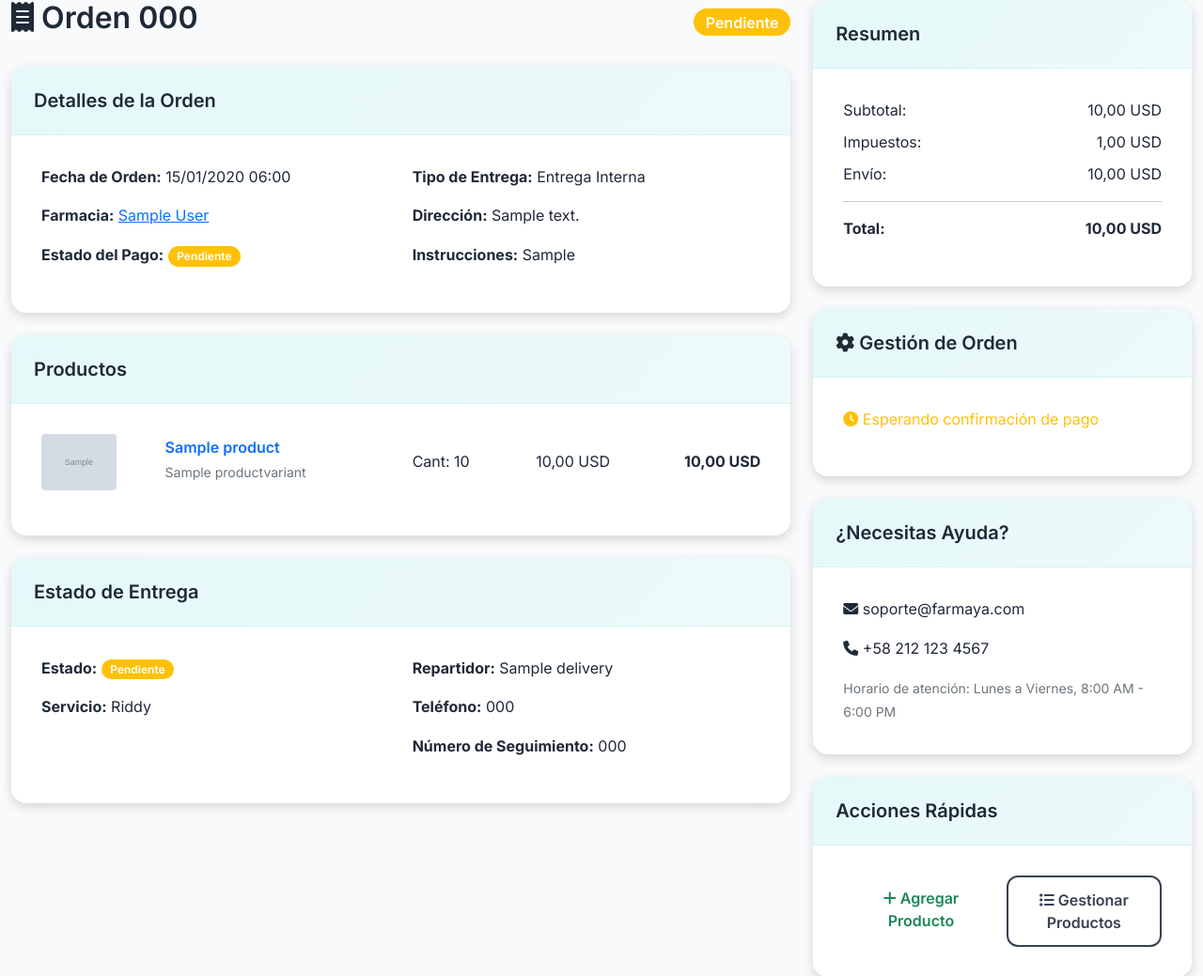
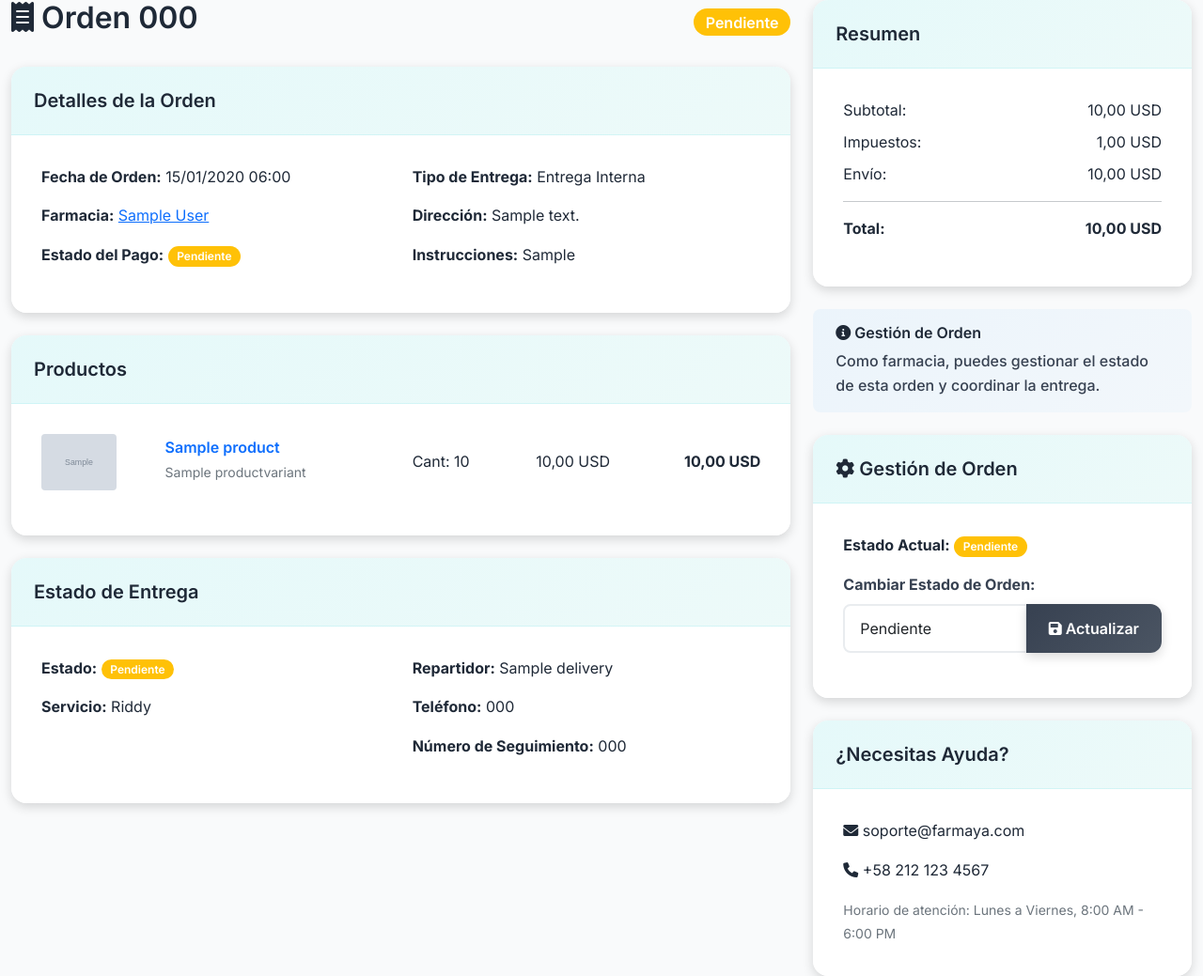
Before and after one commit to JustinnDev/Farmacia, a Django app: page /orders/order/1/ in a window 1280 px wide. Shown: the part 105-1144 px from the top of the page at 94% size. Run offline with Django 5.2, Linux system fonts and the light colour scheme; a user stored in the database is signed in; tables that the repository leaves empty hold one stand-in row (values such as "Sample post"); grey boxes marked "Sample" are stand-in pictures.

Commit message:
Refactorizacion codigo frontend

```diff
--- a/farmaya/context_processors.py
+++ b/farmaya/context_processors.py
@@ -19,7 +19,16 @@ def pharmacy_context(request):
             return {
                 'pending_orders_count': pending_orders_count,
                 'low_stock_count': low_stock_count,
+                'is_pharmacy': True,
+                'pharmacy_name': pharmacy.pharmacy_name,
             }
         except PharmacyProfile.DoesNotExist:
             pass
+    elif request.user.is_authenticated:
+        # Contador de items en carrito para clientes
+        cart_items_count = len(request.session.get('cart', {}))
+        return {
+            'is_client': True,
+            'cart_items_count': cart_items_count,
+        }
     return {}
--- a/orders/views.py
+++ b/orders/views.py
@@ -16,7 +16,11 @@ from users.models import ClientProfile
 def cart_detail(request):
     """Vista del carrito de compras"""
     cart = Cart(request)
-    return render(request, 'orders/cart_detail.html', {'cart': cart})
+    cart_total = cart.get_total_price()
+    return render(request, 'orders/cart_detail.html', {
+        'cart': cart,
+        'cart_total': cart_total,
+    })
 
 
 @login_required
@@ -87,10 +91,16 @@ def checkout(request):
     else:
         form = OrderForm()
 
+    # Variables calculadas para el template
+    cart_total = cart.get_total_price()
+    pharmacy_info = cart.get_pharmacy()
+
     return render(request, 'orders/checkout.html', {
         'cart': cart,
         'form': form,
         'client_profile': client_profile,
+        'cart_total': cart_total,
+        'pharmacy_info': pharmacy_info,
     })
 
 
@@ -150,6 +160,8 @@ def order_detail(request, order_id):
         can_review = (order.order_status == 'delivered' and not hasattr(order, 'review'))
         can_pay = (order.payment_status == 'pending' and order.order_status == 'pending')
         is_pharmacy_view = False
+        is_client_view = True
+        order_status_choices = []  # Clientes no pueden cambiar estado
     else:
         # Para farmacias, verificar que la orden pertenece a sus productos
         from users.models import PharmacyProfile
@@ -159,12 +171,17 @@ def order_detail(request, order_id):
         can_review = False
         can_pay = False
         is_pharmacy_view = True
+        is_client_view = False
+        # Todas las opciones de estado para farmacias
+        order_status_choices = Order.ORDER_STATUS_CHOICES
 
     context = {
         'order': order,
         'can_review': can_review,
         'can_pay': can_pay,
         'is_pharmacy_view': is_pharmacy_view,
+        'is_client_view': is_client_view,
+        'order_status_choices': order_status_choices,
     }
     return render(request, 'orders/order_detail.html', context)
 
@@ -177,12 +194,21 @@ def order_list(request):
     if request.user.user_type == 'client':
         client_profile = get_object_or_404(ClientProfile, user=request.user)
         orders = Order.objects.filter(client=client_profile).order_by('-created_at')
+        is_client = True
+        is_pharmacy = False
     else:
         # Para farmacias, mostrar órdenes de sus productos
         pharmacy_profile = get_object_or_404(PharmacyProfile, user=request.user)
         orders = Order.objects.filter(pharmacy=pharmacy_profile).order_by('-created_at')
+        is_client = False
+        is_pharmacy = True
 
-    return render(request, 'orders/order_list.html', {'orders': orders})
+    context = {
+        'orders': orders,
+        'is_client': is_client,
+        'is_pharmacy': is_pharmacy,
+    }
+    return render(request, 'orders/order_list.html', context)
 
 
 @login_required
@@ -210,7 +236,28 @@ def update_order_status(request, order_id):
 
     if request.method == 'POST':
         new_status = request.POST.get('status')
-        if new_status in ['confirmed', 'preparing', 'ready_for_delivery']:
+        # Permitir todos los estados de ORDER_STATUS_CHOICES
+        valid_statuses = [choice[0] for choice in Order.ORDER_STATUS_CHOICES]
+        if new_status in valid_statuses:
+            # Si el estado seleccionado es el mismo que el actual
+            if new_status == order.order_status:
+                # Verificar si hay un estado siguiente lógico en el flujo
+                status_flow = ['pending', 'paid', 'confirmed', 'preparing', 'ready_for_delivery', 'in_delivery', 'delivered', 'cancelled']
+                current_index = status_flow.index(order.order_status) if order.order_status in status_flow else -1
+
+                if current_index >= 0 and current_index < len(status_flow) - 1:
+                    next_status = status_flow[current_index + 1]
+                    # Solo permitir avanzar al siguiente estado lógico (excepto cancelled que es especial)
+                    if next_status != 'cancelled':
+                        new_status = next_status
+                        messages.info(request, f'Actualizando automáticamente al siguiente estado: {Order.ORDER_STATUS_CHOICES[current_index + 1][1]}')
+                    else:
+                        messages.warning(request, f'La orden ya está en estado final: {order.get_order_status_display()}. No se puede avanzar más.')
+                        return redirect('orders:order_detail', order_id=order.id)
+                else:
+                    messages.warning(request, f'La orden ya está en estado final: {order.get_order_status_display()}. No se puede actualizar más.')
+                    return redirect('orders:order_detail', order_id=order.id)
+
             # Si la orden se confirma (pago confirmado), descontar stock automáticamente
             if new_status == 'confirmed' and order.order_status == 'paid':
                 # Descontar stock de cada producto en la orden
--- a/templates/base.html
+++ b/templates/base.html
@@ -12,11 +12,11 @@
     {% block extra_head %}{% endblock %}
 </head>
 <body>
-    <nav class="navbar navbar-expand-lg {% if user.is_authenticated and user.user_type == 'pharmacy' %}navbar-dark bg-dark{% else %}navbar-dark bg-primary{% endif %}">
+    <nav class="navbar navbar-expand-lg {% if is_pharmacy %}navbar-dark bg-dark{% else %}navbar-dark bg-primary{% endif %}">
         <div class="container-fluid">
-            <a class="navbar-brand fw-bold" href="{% if user.is_authenticated and user.user_type == 'pharmacy' %}{% url 'users:pharmacy_dashboard' %}{% else %}{% url 'users:home' %}{% endif %}">
+            <a class="navbar-brand fw-bold" href="{% if is_pharmacy %}{% url 'users:pharmacy_dashboard' %}{% else %}{% url 'users:home' %}{% endif %}">
                 <i class="fas fa-pills me-2"></i> FarmaYa
-                {% if user.is_authenticated and user.user_type == 'pharmacy' %}
+                {% if is_pharmacy %}
                     <small class="text-muted ms-2">Panel Farmacia</small>
                 {% endif %}
             </a>
@@ -26,7 +26,7 @@
             <div class="collapse navbar-collapse" id="navbarNav">
                 <ul class="navbar-nav me-auto">
                     {% if user.is_authenticated %}
-                        {% if user.user_type == 'client' %}
+                        {% if is_client %}
                             <!-- Navegación Cliente -->
                             <li class="nav-item">
                                 <a class="nav-link" href="{% url 'products:product_list' %}">
@@ -79,12 +79,12 @@
                 </ul>
                 <ul class="navbar-nav">
                     {% if user.is_authenticated %}
-                        {% if user.user_type == 'client' %}
+                        {% if is_client %}
                             <li class="nav-item">
                                 <a class="nav-link position-relative" href="{% url 'orders:cart_detail' %}">
                                     <i class="fas fa-shopping-cart"></i> Carrito
-                                    {% if request.session.cart %}
-                                        <span class="badge bg-danger ms-1">{{ request.session.cart|length }}</span>
+                                    {% if cart_items_count %}
+                                        <span class="badge bg-danger ms-1">{{ cart_items_count }}</span>
                                     {% endif %}
                                 </a>
                             </li>
@@ -97,8 +97,8 @@
                         <li class="nav-item dropdown">
                             <a class="nav-link dropdown-toggle" href="#" data-bs-toggle="dropdown">
                                 <i class="fas fa-user"></i>
-                                {% if user.user_type == 'pharmacy' %}
-                                    {{ user.pharmacy_profile.pharmacy_name|truncatechars:20 }}
+                                {% if is_pharmacy %}
+                                    {{ pharmacy_name|truncatechars:20 }}
                                 {% else %}
                                     {{ user.get_full_name|default:user.username }}
                                 {% endif %}
@@ -107,7 +107,7 @@
                                 <li><a class="dropdown-item" href="{% url 'users:profile' %}">
                                     <i class="fas fa-user-circle"></i> Perfil
                                 </a></li>
-                                {% if user.user_type == 'pharmacy' %}
+                                {% if is_pharmacy %}
                                     <li><a class="dropdown-item" href="{% url 'users:pharmacy_dashboard' %}">
                                         <i class="fas fa-tachometer-alt"></i> Dashboard
                                     </a></li>
--- a/templates/orders/cart_detail.html
+++ b/templates/orders/cart_detail.html
@@ -77,7 +77,7 @@
                 <div class="card-body">
                     <div class="d-flex justify-content-between mb-2">
                         <span>Subtotal:</span>
-                        <span>{{ cart.get_total_price }} USD</span>
+                        <span>{{ cart_total }} USD</span>
                     </div>
                     <div class="d-flex justify-content-between mb-2">
                         <span>Envío:</span>
@@ -86,7 +86,7 @@
                     <hr>
                     <div class="d-flex justify-content-between mb-3">
                         <strong>Total:</strong>
-                        <strong>{{ cart.get_total_price }} USD</strong>
+                        <strong>{{ cart_total }} USD</strong>
                     </div>
 
                     <div class="d-grid gap-2">
--- a/templates/orders/order_detail.html
+++ b/templates/orders/order_detail.html
@@ -213,42 +213,70 @@
 
         <!-- Panel de Gestión para Farmacias -->
         {% if is_pharmacy_view %}
+            <div class="alert alert-info mb-4">
+                <h6><i class="fas fa-info-circle"></i> Gestión de Orden</h6>
+                <p class="mb-0">Como farmacia, puedes gestionar el estado de esta orden y coordinar la entrega.</p>
+            </div>
+
             <div class="card mb-4">
                 <div class="card-header">
                     <h5 class="mb-0"><i class="fas fa-cog"></i> Gestión de Orden</h5>
                 </div>
                 <div class="card-body">
+                    <!-- Estado actual de la orden -->
+                    <div class="mb-3">
+                        <strong>Estado Actual:</strong>
+                        <span class="badge
+                            {% if order.order_status == 'pending' %}bg-warning
+                            {% elif order.order_status == 'paid' %}bg-info
+                            {% elif order.order_status == 'confirmed' %}bg-primary
+                            {% elif order.order_status == 'preparing' %}bg-secondary
+                            {% elif order.order_status == 'ready_for_delivery' %}bg-success
+                            {% elif order.order_status == 'in_delivery' %}bg-info
+                            {% elif order.order_status == 'delivered' %}bg-success
+                            {% else %}bg-danger{% endif %}">
+                            {{ order.get_order_status_display }}
+                        </span>
+                    </div>
+
+                    <!-- Selector de estado completo -->
+                    <div class="mb-3">
+                        <label class="form-label"><strong>Cambiar Estado de Orden:</strong></label>
+                        <form method="post" action="{% url 'orders:update_status' order.id %}" class="d-inline">
+                            {% csrf_token %}
+                            <div class="input-group">
+                                <select name="status" class="form-select" required>
+                                    <option value="">Seleccionar nuevo estado</option>
+                                    {% for status_value, status_display in order_status_choices %}
+                                        <option value="{{ status_value }}" {% if order.order_status == status_value %}selected{% endif %}>
+                                            {{ status_display }}
+                                        </option>
+                                    {% endfor %}
+                                </select>
+                                <button type="submit" class="btn btn-primary">
+                                    <i class="fas fa-save"></i> Actualizar
+                                </button>
+                            </div>
+                        </form>
+                    </div>
+
+                    <!-- Acciones rápidas basadas en estado actual -->
                     {% if order.order_status == 'paid' %}
-                        <p class="text-success mb-3"><i class="fas fa-check-circle"></i> Orden pagada y lista para preparación</p>
-
-                        {% if order.order_status == 'paid' %}
-                            <form method="post" action="{% url 'orders:update_status' order.id %}" class="mb-3">
-                                {% csrf_token %}
-                                <input type="hidden" name="status" value="confirmed">
-                                <button type="submit" class="btn btn-primary w-100">
-                                    <i class="fas fa-check"></i> Confirmar Orden
-                                </button>
-                            </form>
+                        <div class="alert alert-info">
+                            <small><i class="fas fa-info-circle"></i> <strong>Sugerencia:</strong> Confirma la orden para comenzar la preparación</small>
+                        </div>
                     {% endif %}
 
                     {% if order.order_status == 'confirmed' %}
-                            <form method="post" action="{% url 'orders:update_status' order.id %}" class="mb-3">
-                                {% csrf_token %}
-                                <input type="hidden" name="status" value="preparing">
-                                <button type="submit" class="btn btn-info w-100">
-                                    <i class="fas fa-clock"></i> Iniciar Preparación
-                                </button>
-                            </form>
+                        <div class="alert alert-info">
+                            <small><i class="fas fa-info-circle"></i> <strong>Sugerencia:</strong> Inicia la preparación de los productos</small>
+                        </div>
                     {% endif %}
 
                     {% if order.order_status == 'preparing' %}
-                            <form method="post" action="{% url 'orders:update_status' order.id %}" class="mb-3">
-                                {% csrf_token %}
-                                <input type="hidden" name="status" value="ready_for_delivery">
-                                <button type="submit" class="btn btn-success w-100">
-                                    <i class="fas fa-box"></i> Listo para Entrega
-                                </button>
-                            </form>
+                        <div class="alert alert-info">
+                            <small><i class="fas fa-info-circle"></i> <strong>Sugerencia:</strong> Marca como listo para entrega cuando esté preparado</small>
+                        </div>
                     {% endif %}
 
                     {% if order.order_status == 'ready_for_delivery' %}
@@ -278,10 +306,6 @@
                             </form>
                         </div>
                     {% endif %}
-
-                    {% else %}
-                        <p class="text-warning"><i class="fas fa-clock"></i> Esperando confirmación de pago</p>
-                    {% endif %}
                 </div>
             </div>
         {% endif %}
@@ -305,7 +329,7 @@
                     <h5 class="mb-0">Acciones Rápidas</h5>
                 </div>
                 <div class="card-body">
-                    {% if user.user_type == 'client' %}
+                    {% if is_client_view %}
                         <div class="row g-2">
                             <div class="col-6">
                                 <a href="{% url 'products:product_list' %}" class="btn btn-outline-primary w-100">
--- a/templates/products/product_list.html
+++ b/templates/products/product_list.html
@@ -65,7 +65,7 @@
 
         <div class="d-flex flex-column flex-sm-row gap-2 w-100 w-md-auto">
             {% if user.is_authenticated %}
-                    {% if user.user_type == 'pharmacy' %}
+                {% if is_pharmacy %}
                     <div class="btn-group w-100 w-sm-auto">
                         <a href="{% url 'products:product_create' %}" class="btn btn-success">
                             <i class="fas fa-plus"></i> Agregar
@@ -77,8 +77,8 @@
                 {% else %}
                     <a href="{% url 'orders:cart_detail' %}" class="btn btn-success w-100 w-sm-auto">
                         <i class="fas fa-shopping-cart"></i> Ver Carrito
-                            {% if request.session.cart %}
-                                <span class="badge bg-danger ms-1">{{ request.session.cart|length }}</span>
+                        {% if cart_items_count %}
+                            <span class="badge bg-danger ms-1">{{ cart_items_count }}</span>
                         {% endif %}
                     </a>
                 {% endif %}
```
Also changed, not shown: products/views.py (+7 -1 lines), templates/orders/checkout.html (+10 -10 lines), templates/orders/order_list.html (+12 -12 lines). Lines whose indentation alone changed are shown as unchanged.
